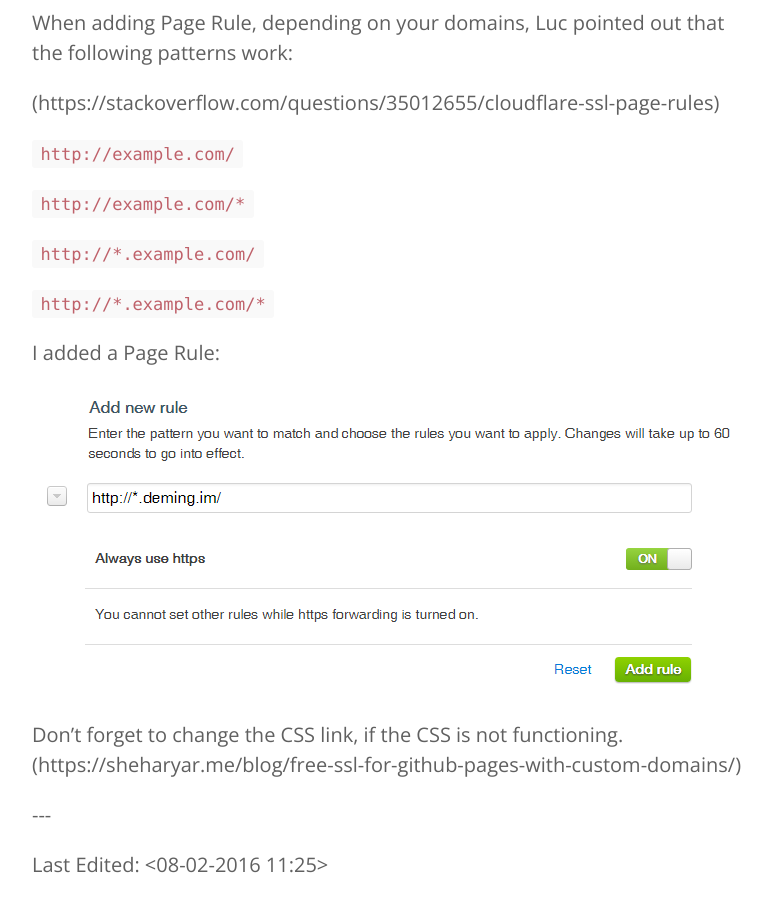
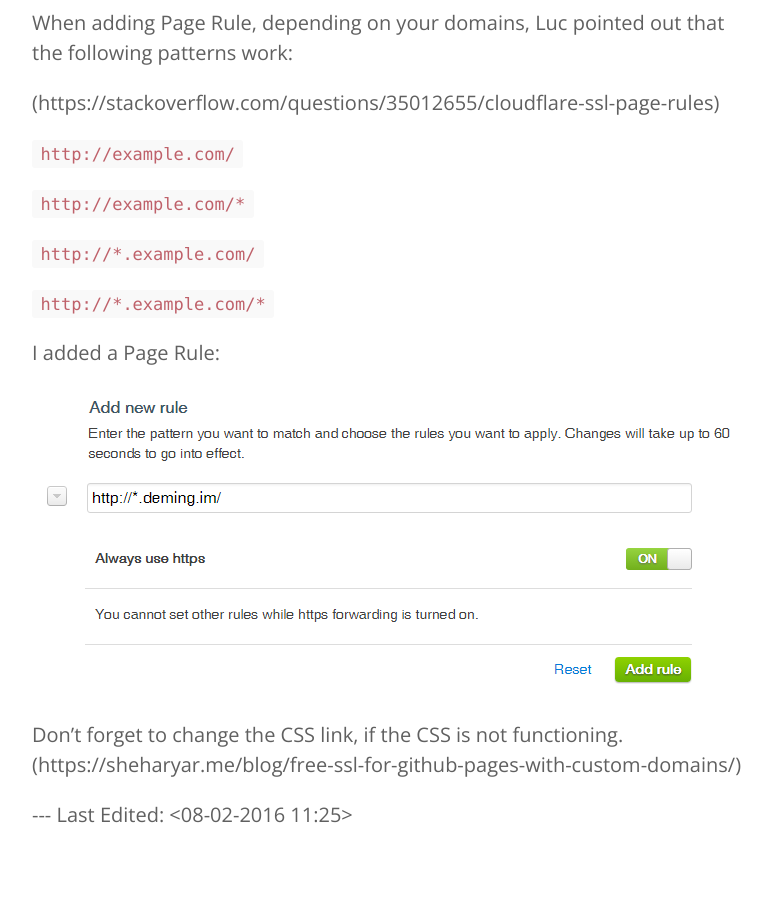
Before and after one commit to yindeming/articles, a Jekyll site: the page built from use-jekyll-not-as-a-blog-on-windows.md, in a window 1280 px wide and 900 px high, scrolled down 1746 px. Shown: the whole window, without its empty margins (248-1020 px from the left). Built offline with Jekyll 4.4.1, drawn with Linux system fonts in a browser that asks for light colours; after the commit the page ends 2596 px from its top, so only the background shows below that.

Commit message:
Update article.html

```diff
--- a/_layouts/article.html
+++ b/_layouts/article.html
@@ -8,9 +8,8 @@ layout: default
 
   {{ content }}
 
-  <p>---</p>
-
   <p>
+  ---
   {% if page.Time-stamp %}
   Last Edited: {{ page.Time-stamp }}
   {% endif %}
```
